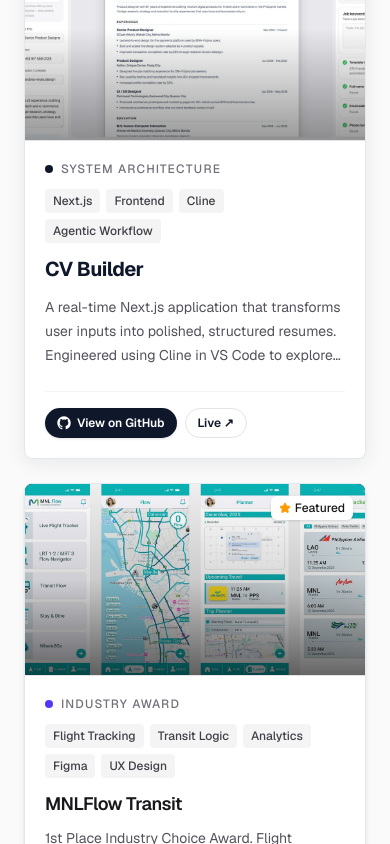
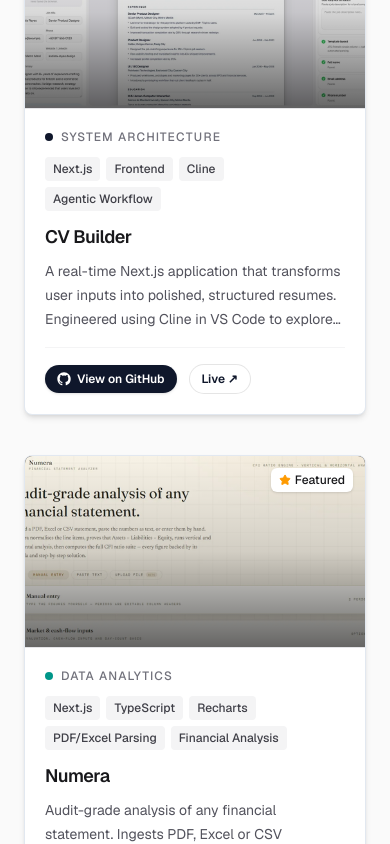
Before and after one commit to jacobconradquendangan-portfolio/portfolio-website-v2, a Next.js app: page / in a window 390 px wide. Shown: the part 4420-5264 px from the top of the page. Built offline with nearby package versions, Linux system fonts and the light colour scheme.

Commit message:
added numera in project

```diff
--- a/src/components/Projects.tsx
+++ b/src/components/Projects.tsx
@@ -53,12 +53,9 @@
       )
     : byCategory;
 
-  // Featured hero: CV Builder when it passes current filters
-  const hero = filtered.find((p) => p.title === "CV Builder");
-  const gridFiltered = hero ? filtered.filter((p) => p !== hero) : filtered;
-  const visibleGrid = category === "All" && !q && !showAll ? gridFiltered.slice(0, 6) : gridFiltered;
-  const hiddenCount = gridFiltered.length - visibleGrid.length;
-  const showToggle = category === "All" && !q && gridFiltered.length > 6;
+  const visibleGrid = category === "All" && !q && !showAll ? filtered.slice(0, 6) : filtered;
+  const hiddenCount = filtered.length - visibleGrid.length;
+  const showToggle = category === "All" && !q && filtered.length > 6;
 
   return (
     <section id="projects" className="mx-auto max-w-6xl scroll-mt-24 px-6 py-20">
@@ -107,50 +104,7 @@
       </div>
       {q && <p className="mt-3 text-xs text-zinc-500">{filtered.length} result{filtered.length !== 1 ? "s" : ""} for “{q}”</p>}
 
-      {/* Featured hero — horizontal banner */}
-      {hero && (
-        <motion.div layout className="mt-8 overflow-hidden rounded-lg border border-slate-200 bg-white shadow-[0_4px_20px_rgba(15,23,42,0.08)] dark:border-white/[.09] dark:bg-slate-900">
-          <div className="grid md:grid-cols-[1.15fr_1fr]">
-            <div className="relative h-56 overflow-hidden border-b border-zinc-200 bg-black sm:h-64 dark:border-zinc-700 md:h-auto md:min-h-[320px]">
-              {hero.image ? (
-                <Image src={hero.image} alt={hero.title} fill className="object-cover" sizes="(max-width: 768px) 100vw, 50vw" priority />
-              ) : (
-                <div className={`absolute inset-0 bg-gradient-to-br ${hero.gradient}`} />
-              )}
-              <div className="absolute inset-0 bg-gradient-to-t from-black/40 via-transparent to-transparent md:hidden" />
-              <span className="absolute right-3 top-3 inline-flex items-center gap-1 rounded-md bg-white px-2 py-1 text-xs font-medium text-zinc-900 shadow-sm sm:right-4 sm:top-4 sm:gap-1.5 sm:rounded-full sm:px-3">
-                <Star className="h-3 w-3 fill-amber-500 text-amber-500" /> Featured
-              </span>
-            </div>
-            <div className="flex flex-col p-5 sm:p-6">
-              <div className="flex flex-wrap items-center gap-2">
-                <span className={`inline-flex h-2 w-2 rounded-full ${highlightStyle[hero.category] ?? "bg-violet-500"}`} />
-                <span className="text-xs font-medium uppercase tracking-widest text-zinc-500">{hero.category}</span>
-              </div>
-              <div className="mt-3 flex flex-wrap gap-1.5 lg:flex-nowrap lg:overflow-hidden">
-                {hero.tags.map((t) => (
-                  <span key={t} className="rounded bg-zinc-100 px-2 py-1 text-xs font-medium whitespace-nowrap shrink-0 text-zinc-700 dark:bg-zinc-800 dark:text-zinc-300">{t}</span>
-                ))}
-              </div>
-              <h3 className="mt-3 text-xl font-bold tracking-tight sm:text-2xl">{hero.title}</h3>
-              <p className="mt-3 line-clamp-3 text-sm leading-6 text-zinc-600 dark:text-zinc-400 sm:line-clamp-4">{hero.description}</p>
-              <div className="mt-6 flex flex-wrap gap-2 border-t border-zinc-100 pt-4 dark:border-zinc-700 sm:gap-3 sm:pt-6">
-                <a href={hero.github} target="_blank" rel="noopener noreferrer" className="inline-flex items-center justify-center gap-1.5 rounded-full bg-slate-900 px-3 py-1.5 text-xs font-semibold text-white shadow-sm transition hover:bg-black sm:px-4 sm:py-2 sm:text-sm">
-                  <GithubIcon className="h-3.5 w-3.5 sm:h-4 sm:w-4" /> View on GitHub
-                </a>
-                {hero.live && (
-                  <a href={hero.live} target="_blank" rel="noopener noreferrer" className="inline-flex items-center justify-center gap-1.5 rounded-full border border-zinc-200 bg-white px-3 py-1.5 text-xs font-semibold hover:border-violet-300 hover:text-violet-600 dark:border-zinc-700 sm:px-4 sm:py-2 sm:text-sm">Live ↗</a>
-                )}
-                {hero.video && (
-                  <button onClick={() => setVideoSrc(hero.video!)} className="inline-flex items-center justify-center gap-1.5 rounded-full border border-zinc-200 bg-white px-3 py-1.5 text-xs font-semibold hover:border-violet-300 hover:text-violet-600 dark:border-zinc-700 sm:px-4 sm:py-2 sm:text-sm">Video ▶</button>
-                )}
-              </div>
-            </div>
-          </div>
-        </motion.div>
-      )}
-
-      <motion.div layout className="mt-6 grid gap-10 md:grid-cols-2 lg:grid-cols-3">
+      <motion.div layout className="mt-8 grid gap-10 md:grid-cols-2 lg:grid-cols-3">
         <AnimatePresence mode="popLayout">
           {visibleGrid.map((p, idx) => (
             <motion.article
@@ -165,7 +119,7 @@
               <div className={`relative h-48 overflow-hidden border-b border-zinc-200 dark:border-zinc-700 ${p.image ? "bg-black" : `bg-gradient-to-br ${p.gradient}`} p-5`}>
                 {p.image ? (
                   <>
-                    <Image src={p.image} alt={p.title} fill className="object-cover transition-transform duration-700 group-hover:scale-[1.04]" sizes="(max-width: 768px) 100vw, 33vw" priority={idx < 1 && !hero} />
+                    <Image src={p.image} alt={p.title} fill className="object-cover transition-transform duration-700 group-hover:scale-[1.04]" sizes="(max-width: 768px) 100vw, 33vw" priority={idx < 1} />
                     <div className="absolute inset-0 bg-gradient-to-t from-black/60 via-black/15 to-transparent" />
                   </>
                 ) : (
@@ -272,7 +226,7 @@
             onClick={() => setShowAll(!showAll)}
             className="rounded-full border border-black/10 bg-white px-6 py-2.5 text-sm font-medium shadow-[0_4px_20px_rgba(15,23,42,0.08)] transition hover:border-violet-300 hover:text-violet-600 dark:border-white/15 dark:bg-transparent"
           >
-            {showAll ? "Show less ↑" : `Show all ${gridFiltered.length} projects (${hiddenCount} more) ↓`}
+            {showAll ? "Show less ↑" : `Show all ${filtered.length} projects (${hiddenCount} more) ↓`}
           </button>
         </div>
       )}
--- a/src/data/portfolio.ts
+++ b/src/data/portfolio.ts
@@ -103,6 +103,19 @@
     featured: true,
     gradient: "from-violet-600 via-fuchsia-500 to-orange-400",
     image: "/projects/cvbuilder.webp",
+  },
+  {
+    title: "Numera",
+    description:
+      "Audit-grade analysis of any financial statement. Ingests PDF, Excel or CSV statements (or paste/manual entry), validates Assets = Liabilities + Equity, runs vertical and horizontal analysis, then computes the full CFI ratio suite — every figure backed by its formula and step-by-step solution.",
+    tags: ["Next.js", "TypeScript", "Recharts", "PDF/Excel Parsing", "Financial Analysis"],
+    github: "https://github.com/jacobconradquendangan-portfolio/Numera",
+    live: "https://numera-black.vercel.app/",
+    category: "Data Analytics",
+    highlight: "26 CFI Ratios • Audit-Grade",
+    featured: true,
+    gradient: G.data,
+    image: "/projects/numera.webp",
   },
   {
     title: "MNLFlow Transit",
```
Also changed, not shown: public/projects/numera.webp (added).
